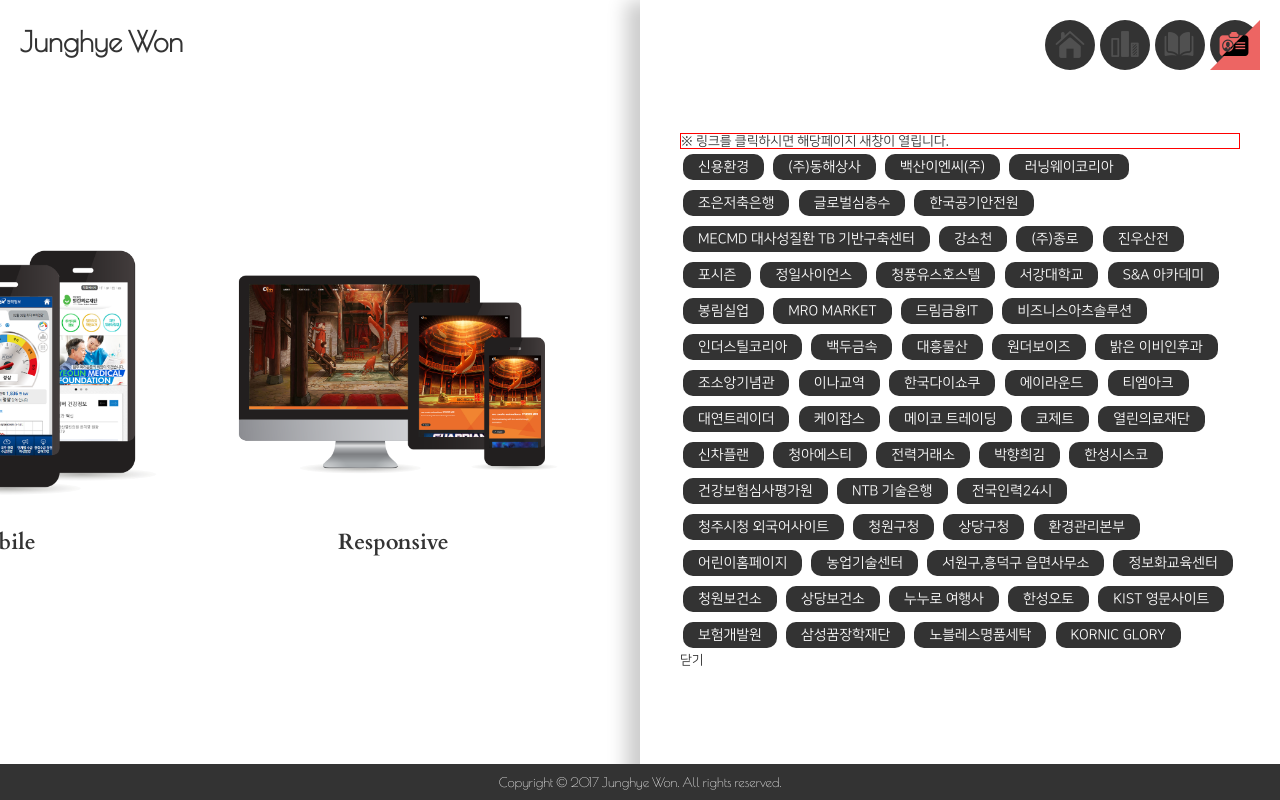
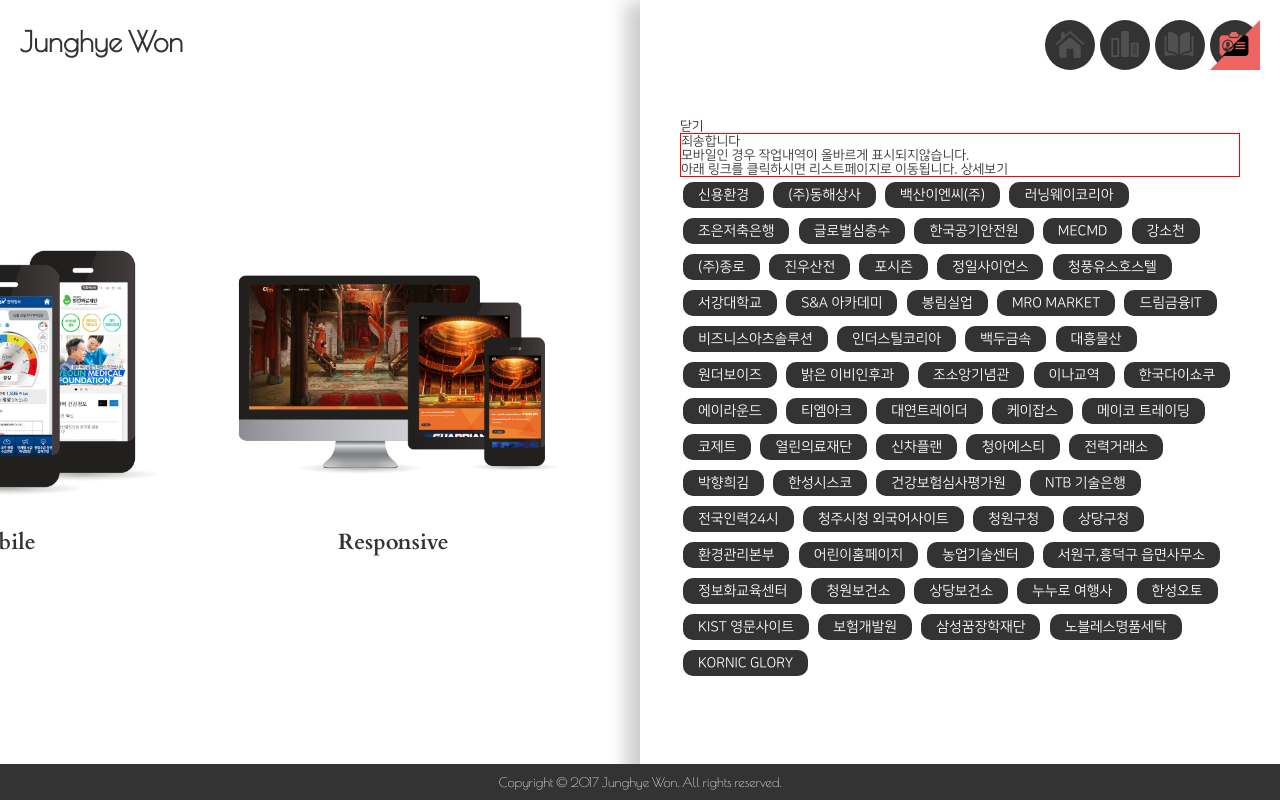
Before and after one commit to junghyeWon/junghyeWon.github.io, a plain HTML site: page index.html in a window 1280 px wide. Both pictures are taken after a click on the link "Website". Shown: the part 1599-2399 px from the top of the page. Drawn offline with nearby package versions, Linux system fonts and the light colour scheme.

Commit message:
Add files via upload

```diff
--- a/index.html
+++ b/index.html
@@ -222,7 +222,11 @@
 
 	<div class="work_list">
 		<div>
-			<p>※ 링크를 클릭하시면 해당페이지 새창이 열립니다.</p>
+			<a href="#">닫기</a>
+			<p class="work_infoTxt">
+				<span>죄송합니다<br />모바일인 경우 작업내역이 올바르게 표시되지않습니다.<br />아래 링크를 클릭하시면 리스트페이지로 이동됩니다.</span>
+				<a href="#">상세보기</a>
+			</p>
 			<ul class="web">
 				<li><a href="" target="_blank" title="새창열림">신용환경</a></li>
 				<li><a href="" target="_blank" title="새창열림">(주)동해상사</a></li>
@@ -231,7 +235,7 @@
 				<li><a href="" target="_blank" title="새창열림">조은저축은행</a></li>
 				<li><a href="" target="_blank" title="새창열림">글로벌심층수</a></li>
 				<li><a href="" target="_blank" title="새창열림">한국공기안전원</a></li>
-				<li><a href="" target="_blank" title="새창열림">MECMD 대사성질환 TB 기반구축센터</a></li>
+				<li><a href="" target="_blank" title="새창열림">MECMD</a></li>
 				<li><a href="" target="_blank" title="새창열림">강소천</a></li>
 				<li><a href="" target="_blank" title="새창열림">(주)종로</a></li>
 				<li><a href="" target="_blank" title="새창열림">진우산전</a></li>
@@ -296,7 +300,6 @@
 				<li><a href="" target="_blank" title="새창열림">신용환경</a></li>
 				<!-- <li><a href="" target="_blank" title="새창열림"></a></li> -->
 			</ul>
-			<a href="#">닫기</a>
 		</div>
 	</div>
 </body>
```
